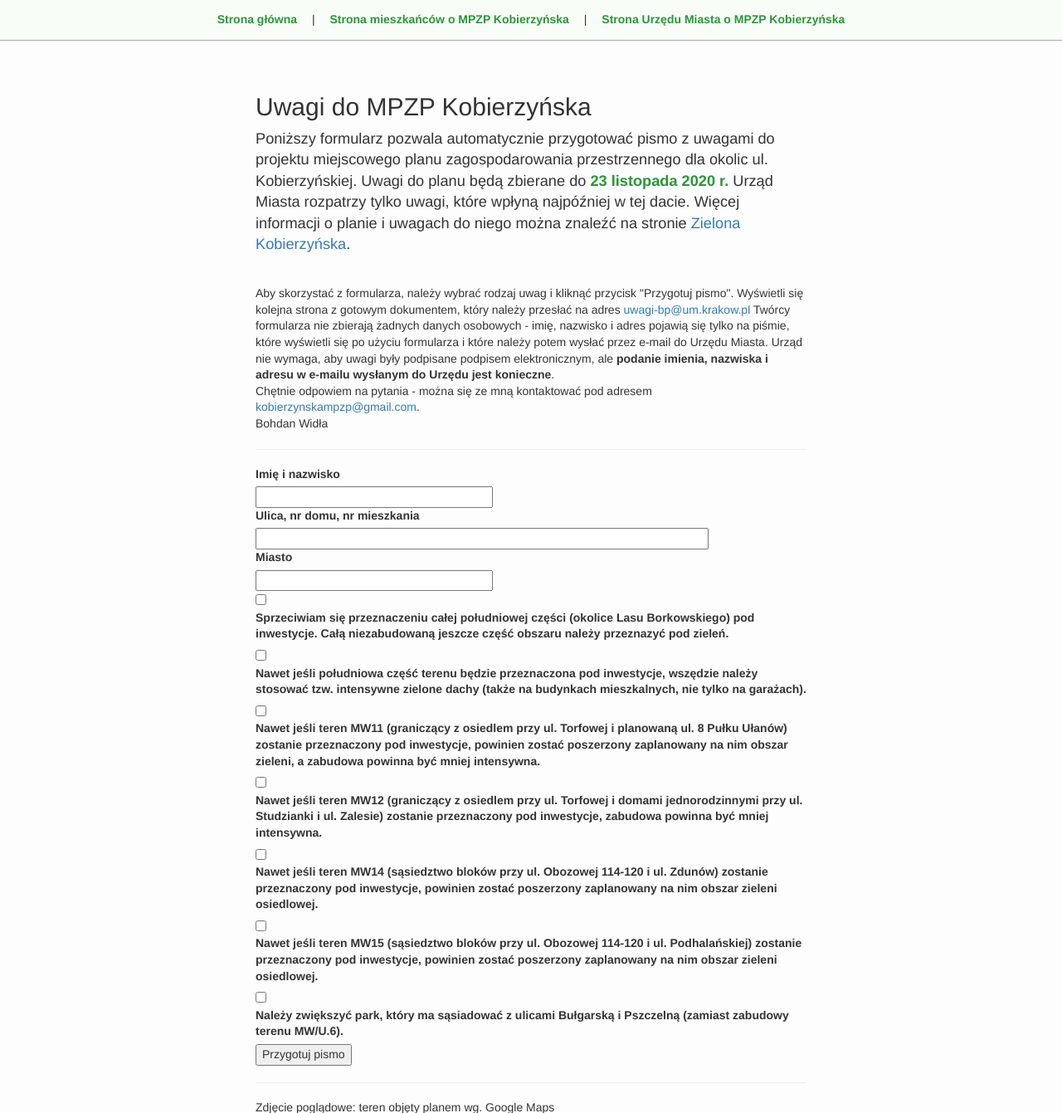
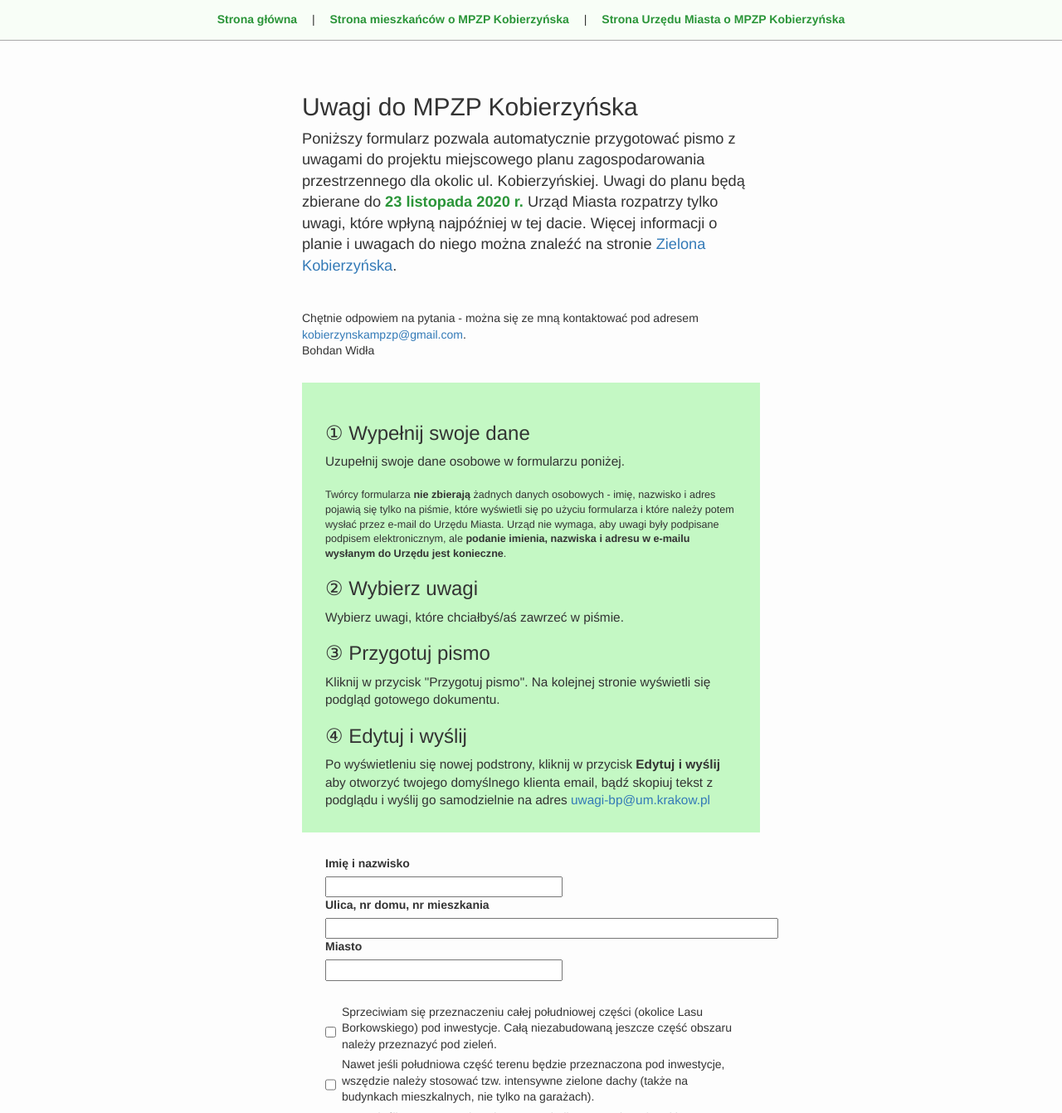
Before and after one commit to Leftfish/MPZP-generator, a Flask app: page / in a window 1280 px wide. Shown: the top 1341 px of the page at 83% size. Run offline with Flask 2, Linux system fonts and the light colour scheme; some libraries are stand-ins or nearby versions.

Commit message:
Styling on main page.

```diff
--- a/app/static/styles/main.css
+++ b/app/static/styles/main.css
@@ -1,11 +1,12 @@
 html {
   background-color: #fdfdfd;
+
 }
 
 body {
   font-family: "Helvetica Neue", Helvetica, Arial, sans-serif;
   background-color: inherit;
-  font-weight: 300;
+  font-weight: 400;
   line-height: 1.4;
 }
 
@@ -32,23 +33,40 @@ main p {
 
 @media only screen and (min-width: 768px) {
   main {
-    margin: 8em 22em;
+    margin: 8em 26em;
   }
 }
 
 @media only screen and (max-width: 768px) {
   main {
-    margin: 4em 3em;
+    margin: 8em 3em;
   }
 
   nav {
     position: absolute;
     margin: 0em 1em;
   }
+
+  #personal-data-long-field input{
+    width: 100%;
+  }
+
+  #changes-map {
+    width: 300px;
+  }
 }
 
 .paragraph {
   padding-bottom: 2em;
+}
+
+.explanation {
+  font-size: 1.1em;
+}
+
+.widla-info {
+  font-size: 1em;
+  margin-top: 0.3em;
 }
 
 #intro {
@@ -58,3 +76,70 @@ main p {
 #finish-date {
   color: #2b9539;
 }
+
+#disclaimer {
+  font-size: 0.9em;
+}
+
+#procedure-instruction {
+  background-color: #c4f8c4;
+  padding: 2em;
+  margin: 2em 0em;
+}
+
+.personal-data {
+  margin: 2em;
+}
+
+.form-checkboxes {
+  margin: 2em;
+}
+
+.form-option {
+  display: flex;
+}
+
+.form-option input {
+  margin-right: 0.5em;
+}
+
+.form-option label {
+  font-weight: 400;
+}
+
+.submit {
+  text-align: center;
+  display: block;
+}
+
+.submit input {
+  background-color: #c4f8c4;
+  border-radius: 1em;
+  padding: 0.5em 3em;
+  font-size: 1.2em;
+  border: 1px solid darkgrey;
+  margin: 1em;
+}
+
+#edit-and-send {
+  background-color: #c4f8c4;
+  border-radius: 1em;
+  padding: 0.5em 3em;
+  font-size: 1.2em;
+  border: 1px solid darkgrey;
+  margin: 2em;
+  text-decoration: none;
+  color: black;
+  margin-left: auto;
+  margin-right: auto;
+  width: fit-content;
+  display: block;
+}
+
+#photo-box {
+  text-align: center;
+}
+
+.doc-preview {
+  margin: 2em;
+}
--- a/app/templates/index.html
+++ b/app/templates/index.html
@@ -12,26 +12,68 @@
         uwagach do niego można znaleźć na stronie <a
             href="http://www.zielonakobierzynska.pl">Zielona Kobierzyńska</a>.
     </p>
-    <p>Aby skorzystać z formularza, należy wybrać rodzaj uwag i kliknąć przycisk
-        "Przygotuj pismo". Wyświetli się kolejna strona z gotowym dokumentem,
-        który należy przesłać na adres <a href="mailto:uwagi-bp@um.krakow.pl">uwagi-bp@um.krakow.pl</a>
-        Twórcy formularza nie zbierają żadnych danych osobowych - imię, nazwisko
-        i adres pojawią się tylko na piśmie, które wyświetli się po użyciu
-        formularza i które należy potem wysłać przez e-mail do Urzędu Miasta.
-        Urząd nie wymaga, aby uwagi były podpisane podpisem elektronicznym, ale
-        <strong>podanie imienia, nazwiska i adresu w e-mailu wysłanym do Urzędu
-            jest konieczne</strong>.</p>
-    <p>Chętnie odpowiem na pytania - można się ze mną kontaktować pod adresem <a
+
+    <div class="widla-info"><p>Chętnie odpowiem na pytania - można się ze mną
+            kontaktować pod
+            adresem <a
                 href="mailto:kobierzynskampzp@gmail.com">kobierzynskampzp@gmail.com</a>.</p>
         <p>Bohdan Widła</p>
-    <hr>
+        <p>
+        </div>
+
+        <div id="procedure-instruction">
+            <h3>① Wypełnij swoje dane </h3>
+
+            <p class="explanation">Uzupełnij swoje dane osobowe w formularzu
+                poniżej.<br> <br>
+
+                <p id="disclaimer">Twórcy formularza <strong>nie zbierają</strong>
+                    żadnych danych osobowych - imię,
+                    nazwisko
+                    i adres pojawią się tylko na piśmie, które wyświetli się po
+                    użyciu
+                    formularza i które należy potem wysłać przez e-mail do
+                    Urzędu
+                    Miasta.
+                    Urząd nie wymaga, aby uwagi były podpisane podpisem
+                    elektronicznym,
+                    ale
+                    <strong>podanie imienia, nazwiska i adresu w e-mailu
+                        wysłanym do
+                        Urzędu
+                        jest konieczne</strong>.</p></p>
+
+            <h3>② Wybierz uwagi</h3>
+
+            <p class="explanation">Wybierz uwagi, które chciałbyś/aś zawrzeć w
+                piśmie. </p>
+
+            <h3>③ Przygotuj pismo</h3>
+
+            <p class="explanation">Kliknij w przycisk "Przygotuj pismo". Na
+                kolejnej stronie wyświetli
+                się podgląd gotowego dokumentu.
+
+                <h3>④ Edytuj i wyślij</h3>
+
+
+                <p class="explanation">Po wyświetleniu się nowej podstrony,
+                    kliknij w przycisk <strong>Edytuj i wyślij</strong> aby
+                    otworzyć twojego domyślnego
+                    klienta email, bądź
+                    skopiuj tekst z podglądu i wyślij go samodzielnie na adres
+                    <a
+                        href="mailto:uwagi-bp@um.krakow.pl">uwagi-bp@um.krakow.pl</a></p>
+            </div>
+
             <form action="" method="post" novalidate>
                 {{ form.hidden_tag() }}
+                <div class="personal-data">
                     <p>
                         {{ form.name.label }}<br>
                         {{ form.name(size=32) }}<br>
                     </p>
-        <p>
+                    <p id="personal-data-long-field">
                         {{ form.street.label }}<br>
                         {{ form.street(size=64) }}<br>
                     </p>
@@ -39,19 +81,34 @@
                         {{ form.city.label }}<br>
                         {{ form.city(size=32) }}<br>
                     </p>
-        <p>{{ form.green_general() }} {{ form.green_general.label }}</p>
-        <p>{{ form.green_roofs() }} {{ form.green_roofs.label }}</p>
-        <p>{{ form.green_mw11() }} {{ form.green_mw11.label }}</p>
-        <p>{{ form.green_mw12() }} {{ form.green_mw12.label }}</p>
-        <p>{{ form.green_mw14() }} {{ form.green_mw14.label }}</p>
-        <p>{{ form.green_mw15() }} {{ form.green_mw15.label }}</p>
-        <p>{{ form.green_mwu6() }} {{ form.green_mwu6.label }}</p>
-        <p>{{ form.submit() }}</p>
+
+                </div>
+                <div class="form-checkboxes">
+                    <p class="form-option">{{ form.green_general() }} {{
+                        form.green_general.label }}</p>
+                    <p class="form-option">{{ form.green_roofs() }} {{
+                        form.green_roofs.label }}</p>
+                    <p class="form-option">{{ form.green_mw11() }} {{
+                        form.green_mw11.label }}</p>
+                    <p class="form-option">{{ form.green_mw12() }} {{
+                        form.green_mw12.label }}</p>
+                    <p class="form-option">{{ form.green_mw14() }} {{
+                        form.green_mw14.label }}</p>
+                    <p class="form-option">{{ form.green_mw15() }} {{
+                        form.green_mw15.label }}</p>
+                    <p class="form-option">{{ form.green_mwu6() }} {{
+                        form.green_mwu6.label }}</p>
+                    <p class="form-option submit">{{ form.submit() }}</p>
+                </div>
             </form>
             <hr>
+            <div id="photo-box">
                 <p>Zdjęcie poglądowe: teren objęty planem wg. Google Maps</p>
                 <img
                     src="https://leftfish.github.io/zielonakobierzynska/mapa_stan_obecny.jpg"
-        alt="Kobierzyńska: zdjęcie lotnicze">
+                    alt="Kobierzyńska: zdjęcie lotnicze"
+                    id="changes-map">
+
+            </div>
         </main>
         {% endblock %}
```
Also changed, not shown: app/templates/result.html (+10 -3 lines). Lines whose indentation alone changed are shown as unchanged.
